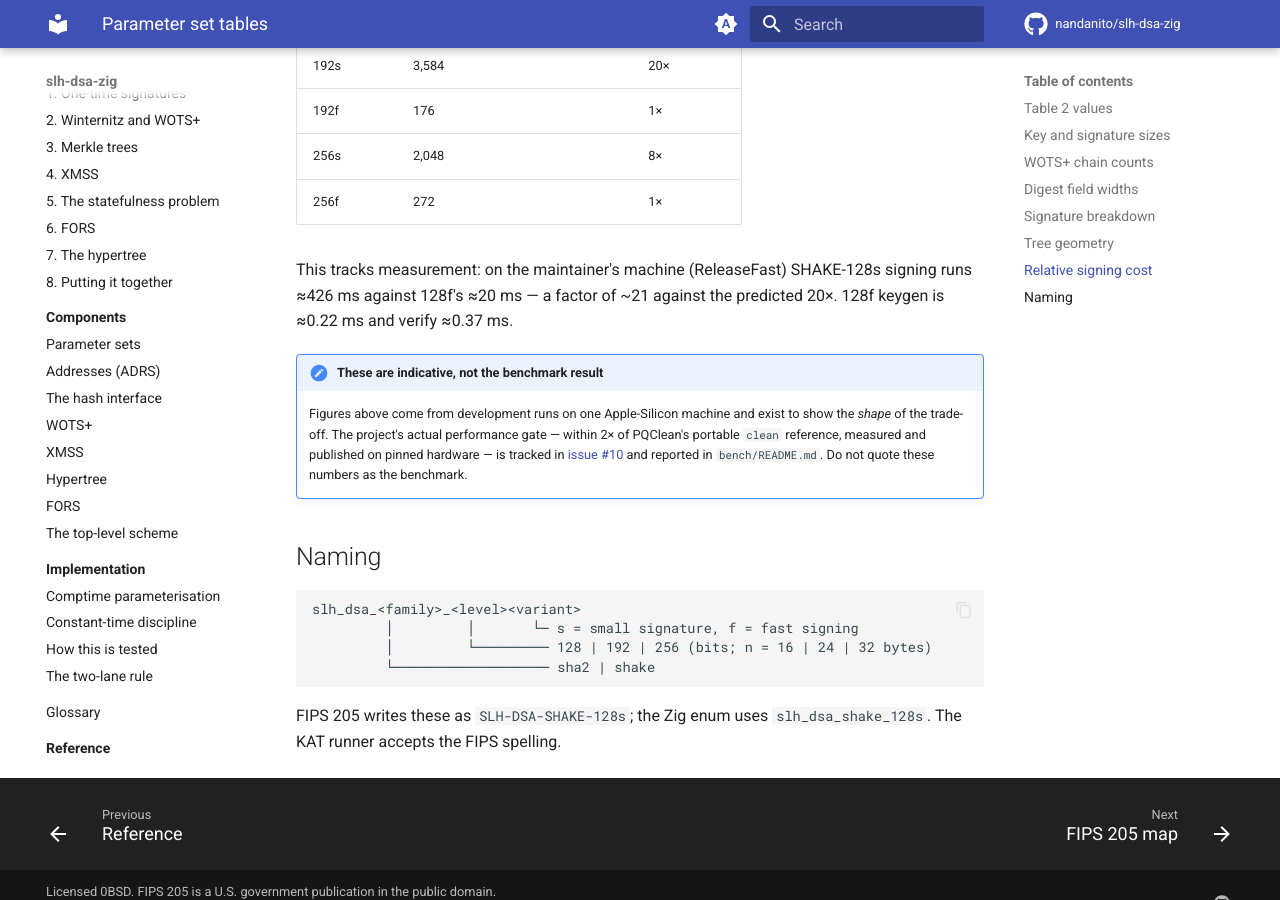
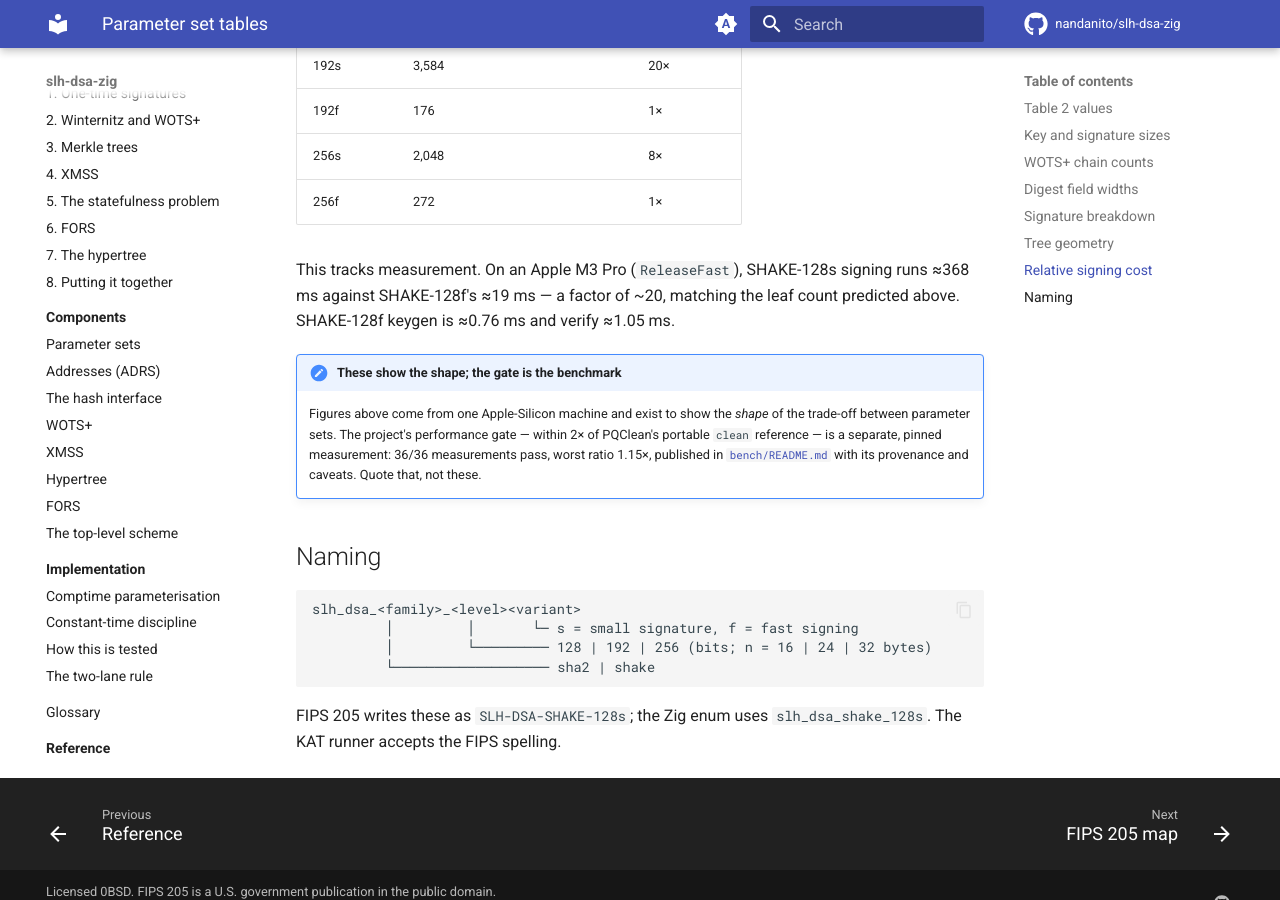
Before and after one commit to nandanito/slh-dsa-zig, an MkDocs documentation site: the page built from docs/reference/parameter-sets.md, in a window 1280 px wide and 900 px high, scrolled down 3504 px. Built offline with MkDocs 1.6.1 and Material for MkDocs 9.7.7, drawn with Linux system fonts in a browser that asks for light colours; comment, search, counter and statistics services are not loaded.

Commit message:
docs: correct the third stale SHAKE-128s timing figure
The 426 ms figure was corrected in docs/concepts/hypertree.md but
docs/reference/parameter-sets.md carried its own copy, which the first
sweep missed. Now 368 ms against 128f's 19 ms, as measured.

Two things worth more than a find-and-replace here:

- The ratio was quoted as "~21x against the predicted 20x". With the
  measured numbers it is 19.7x, so the observation is now that measurement
  *matches* the leaf-count prediction rather than overshooting it.
- The keygen/verify figures (0.22 ms / 0.37 ms) did not belong to the SHAKE
  family the sentence is about — they are close to SHA2-128f. Replaced with
  SHAKE-128f's measured 0.76 ms / 1.05 ms so the whole paragraph is one
  family.

The admonition also described the gate as pending in #10; it now points at
the published result and its caveats.

Co-Authored-By: Claude Opus 5 (1M context) <noreply@anthropic.com>

```diff
--- a/docs/reference/parameter-sets.md
+++ b/docs/reference/parameter-sets.md
@@ -109,18 +109,18 @@ much lower per-leaf cost).
 | 256s | 2,048 | 8× |
 | 256f | 272 | 1× |
 
-This tracks measurement: on the maintainer's machine (ReleaseFast) SHAKE-128s
-signing runs ≈426 ms against 128f's ≈20 ms — a factor of ~21 against the predicted
-20×. 128f keygen is ≈0.22 ms and verify ≈0.37 ms.
+This tracks measurement. On an Apple M3 Pro (`ReleaseFast`), SHAKE-128s signing
+runs ≈368 ms against SHAKE-128f's ≈19 ms — a factor of ~20, matching the leaf
+count predicted above. SHAKE-128f keygen is ≈0.76 ms and verify ≈1.05 ms.
 
-!!! note "These are indicative, not the benchmark result"
+!!! note "These show the shape; the gate is the benchmark"
 
-    Figures above come from development runs on one Apple-Silicon machine and exist
-    to show the *shape* of the trade-off. The project's actual performance gate —
-    within 2× of PQClean's portable `clean` reference, measured and published on
-    pinned hardware — is tracked in
-    [issue #10](https://github.com/nandanito/slh-dsa-zig/issues/10) and reported in
-    `bench/README.md`. Do not quote these numbers as the benchmark.
+    Figures above come from one Apple-Silicon machine and exist to show the
+    *shape* of the trade-off between parameter sets. The project's performance
+    gate — within 2× of PQClean's portable `clean` reference — is a separate,
+    pinned measurement: 36/36 measurements pass, worst ratio 1.15×, published
+    in [`bench/README.md`](https://github.com/nandanito/slh-dsa-zig/blob/main/bench/README.md)
+    with its provenance and caveats. Quote that, not these.
 
 ## Naming
 
```
